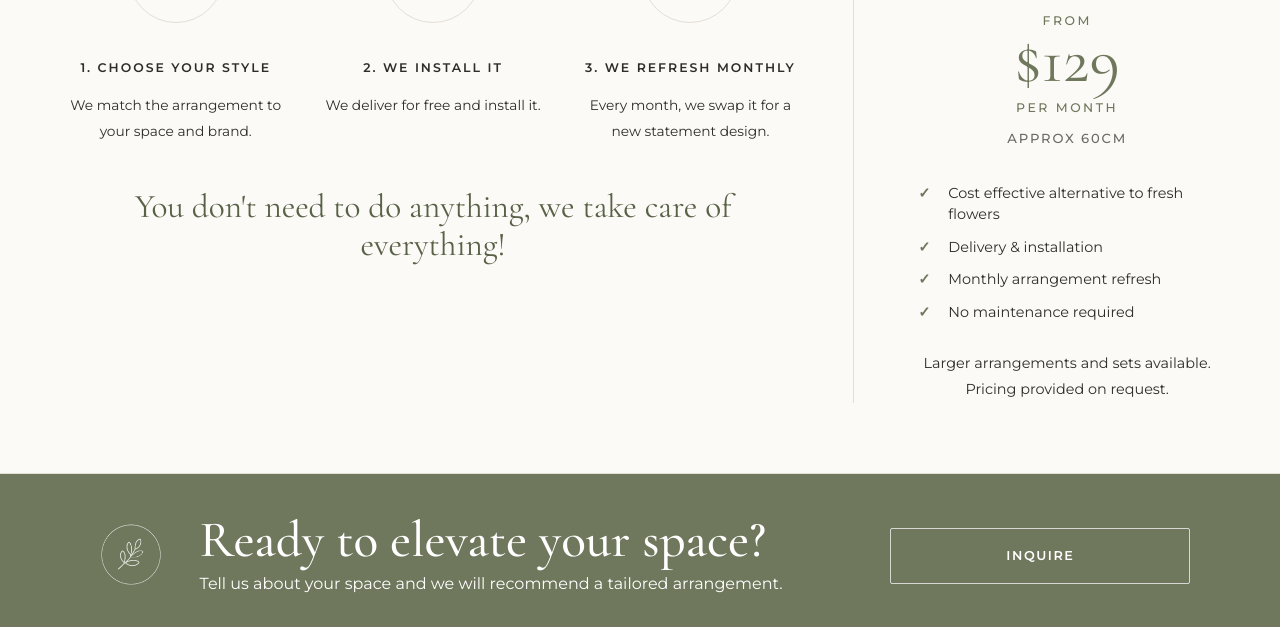
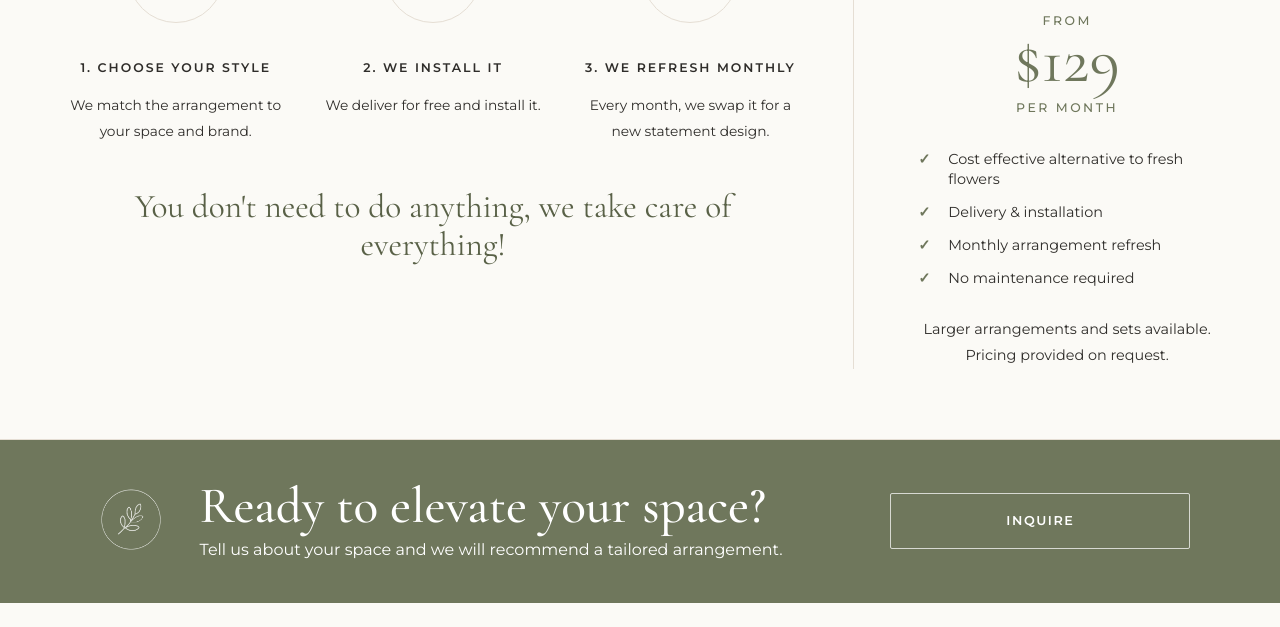
Before and after one commit to neverwilt/neverwilt.github.io, a plain HTML site: page index.html in a window 1280 px wide. Shown: the part 2306-2933 px from the top of the page. Drawn offline with nearby package versions, Linux system fonts and the light colour scheme.

Commit message:
Remove arrangement size note

```diff
--- a/index.html
+++ b/index.html
@@ -136,7 +136,6 @@
           <p class="from">From</p>
           <p class="price">$129</p>
           <p class="month">Per Month</p>
-          <p class="size-note">Approx 60cm</p>
           <ul class="service-list">
             <li>Cost effective alternative to fresh flowers</li>
             <li>Delivery &amp; installation</li>
--- a/styles.css
+++ b/styles.css
@@ -395,15 +395,6 @@ textarea {
   margin: 4px 0 12px;
 }
 
-.size-note {
-  color: var(--muted);
-  font-size: 0.82rem;
-  font-weight: 500;
-  letter-spacing: 0.14em;
-  margin: 12px 0 0;
-  text-transform: uppercase;
-}
-
 .service-list {
   display: grid;
   gap: 12px;
```
